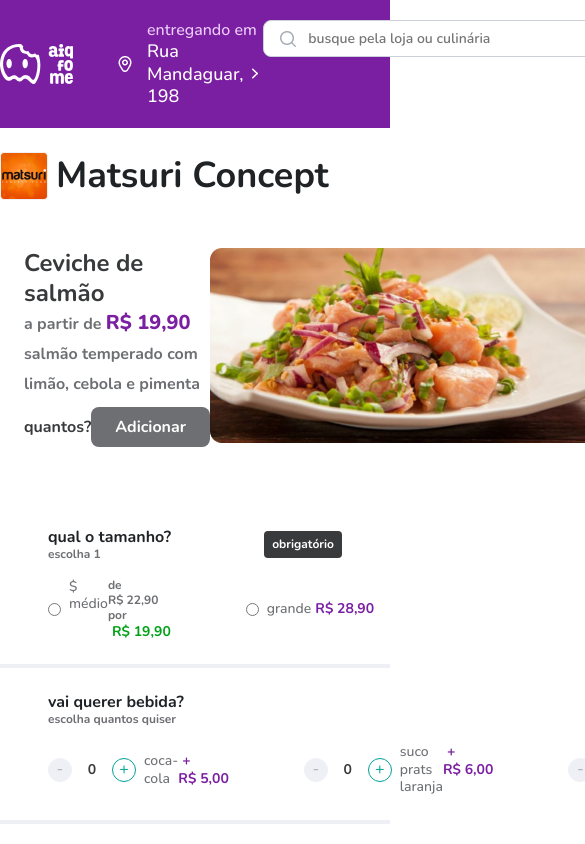
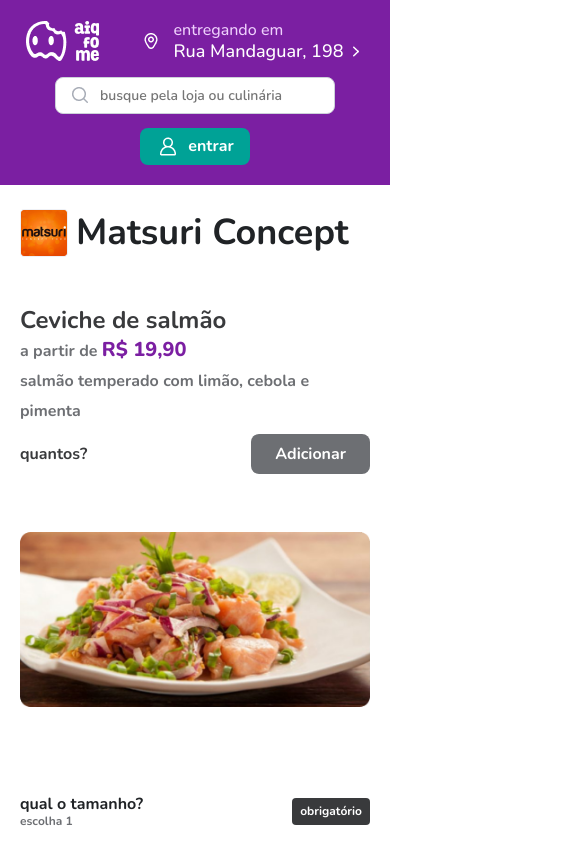
Before and after one commit to RafaPaludo/aiqfome-desafio, a Vue app: page / in a window 390 px wide. Shown: the top 844 px of the page, 585 px wide, since content can reach past the window. Built offline with nearby package versions, Linux system fonts and the light colour scheme.

Commit message:
feat: add responsive layout

```diff
--- a/src/components/AiqProduct.vue
+++ b/src/components/AiqProduct.vue
@@ -14,7 +14,7 @@
         </div>
         <div class="store__quantity--actions">
           <AiqButton
-            class="btn--add"
+            variant="add"
             @click="addProduct"
             v-if="!prductAdd"
           >
@@ -124,7 +124,19 @@
 .store__item {
   padding: 4.8rem 2.4rem;
   display: flex;
+  gap: 4rem;
+  flex-wrap: wrap;
   justify-content: space-between;
+}
+
+.store__img {
+  padding: 1rem 0;
+  flex-grow: 1;
+  max-width: 40rem;
+
+  img {
+    width: 100%;
+  }
 }
 
 .store__description {
@@ -158,8 +170,19 @@
   padding: .8rem 0;
 }
 
-.btn--add {
-  background-color: #6D6F73;
-  padding: 1.1rem 2.4rem;
+@media screen and (max-width: 900px) {
+  .store__item {
+    padding-left: 0;
+    padding-right: 0;
+  }
+
+  .store__img {
+    flex-grow: 1;
+    max-width: none;
+  }
+
+  .store__description {
+    flex-grow: 1;
+  }
 }
 </style>
--- a/src/components/AiqStore.vue
+++ b/src/components/AiqStore.vue
@@ -137,16 +137,15 @@
   padding: 2.4rem 0;
 }
 
-
-
 .group {
-  padding: 2.4rem 4.8rem;
+  padding: 2.4rem;
   border-bottom: .4rem solid #EEF0F5;
 
   &__content {
     display: grid;
-    grid-template-columns: 1fr 1fr 1fr;
-    gap: 7.5rem;
+    grid-template-columns: repeat(auto-fit, minmax(300px, auto));
+    column-gap: 7.5rem;
+    row-gap: 3.5rem;
   }
 
   &__input {
@@ -157,4 +156,11 @@
     align-items: center;
   }
 }
+
+@media screen and (max-width: 900px) {
+  .group {
+    padding-left: 0;
+    padding-right: 0;
+  }
+}
 </style>
--- a/src/layout/AiqHeader.vue
+++ b/src/layout/AiqHeader.vue
@@ -5,7 +5,7 @@
         <img :src="AiqLogo" alt="Aiqfome" class="logo__img">
       </div>
 
-      <div class="address">
+      <div class="address mobile-hidden">
         <img :src="Location" alt="Ícone de localização" class="address__icon">
         <div class="address__text">
           entregando em
@@ -17,14 +17,22 @@
       </div>
     </div>
 
-    <label for="" class="search-label">
+    <label class="search-label">
       <input type="text" placeholder="busque pela loja ou culinária" class="search-bar">
     </label>
 
-    <AiqButton>
-      <img :src="User" alt="Ícone de Usuário">
-      entrar
-    </AiqButton>
+    <div class="actions">
+      <AiqButton v-if="cart.total" variant="ticket">
+        <img :src="Ticket" alt="Ver ticket">
+        ver ticket
+      </AiqButton>
+
+      <AiqButton variant="login">
+        <img :src="User" alt="Ícone de Usuário">
+        entrar
+      </AiqButton>
+    </div>
+
   </header>
 </template>
 
@@ -32,22 +40,31 @@
 import AiqLogo from '@/assets/imgs/aiq-logo.png'
 import Location from '@/assets/imgs/location-icon.png'
 import User from '@/assets/imgs/user-icon.png'
+import Ticket from '@/assets/imgs/ticket-icon.png'
 import Arrow from '@/assets/imgs/arrow-icon.png'
 import AiqButton from '@/ui/AiqButton.vue'
+import { useCartStore } from '@/stores/cartStore'
+
+// Stores
+const cart = useCartStore()
 </script>
 
 <style lang="scss">
+
 .header {
   background-color: var(--color-primary);
   padding: 2rem 0;
   display: flex;
+  flex-wrap: wrap;
   justify-content: space-between;
+  gap: 1.4rem;
 }
 
 .infos {
   display: flex;
   align-items: center;
   gap: 4rem;
+  margin-right: 8rem;
 }
 
 .logo {
@@ -79,6 +96,10 @@
   }
 }
 
+.search-label {
+  margin-right: auto;
+}
+
 .search-bar {
   padding: .8rem .8rem .8rem 4.4rem;
   border-radius: .8rem;
@@ -94,17 +115,23 @@
   background-position: 1.2rem 50%;
 }
 
-.btn {
-  cursor: pointer;
-  border-radius: .8rem;
-  padding: .6rem 1.6rem;
-  background-color: #00A296;
-  border: none;
-  color: var(--white);
-  font-size: 1.6rem;
-  font-weight: 700;
+.actions {
   display: flex;
-  align-items: center;
-  gap: 8px;
+  gap: 2rem;
+}
+
+@media screen and (max-width: 1100px) {
+  .header {
+    justify-content: center;
+  }
+
+  .search-label,
+  .infos {
+    margin: auto;
+  }
+
+  .search-bar {
+    min-width: 28rem;
+  }
 }
 </style>
--- a/src/ui/AiqButton.vue
+++ b/src/ui/AiqButton.vue
@@ -1,8 +1,21 @@
 <template>
-  <button class="btn">
+  <button class="btn" :class="`btn--${variant}`">
     <slot />
   </button>
 </template>
+
+<script setup>
+const props = defineProps({
+  variant: {
+    type: String,
+    default: '',
+    validator(value) {
+      // The value must match one of these strings
+      return ['add', 'login', 'ticket'].includes(value)
+    }
+  }
+})
+</script>
 
 <style lang="scss">
 .btn {
@@ -16,5 +29,19 @@
   display: flex;
   align-items: center;
   gap: 8px;
+
+  &--add {
+    background-color: #6D6F73;
+    padding: 1.1rem 2.4rem;
+  }
+
+  &--login {
+    background-color: #00A296;
+  }
+
+  &--ticket {
+    background-color: #F8ECFE;
+    color: #7B1FA2;
+  }
 }
 </style>
--- a/src/ui/AiqContainer.vue
+++ b/src/ui/AiqContainer.vue
@@ -17,6 +17,7 @@
 
 <style lang="scss">
 .container {
+  padding: 0 2rem;
   & > *{
     max-width: 144rem;
     margin: 0 auto;
--- a/src/ui/AiqTextArea.vue
+++ b/src/ui/AiqTextArea.vue
@@ -13,7 +13,8 @@
   padding: 1rem 1.2rem;
   border: 1px solid #CDD1D9;
   border-radius: .4rem;
-  width: 64.4rem;
+  max-width: 64.4rem;
+  width: 100%;
   margin: 2.4rem auto;
 }
 </style>
```
